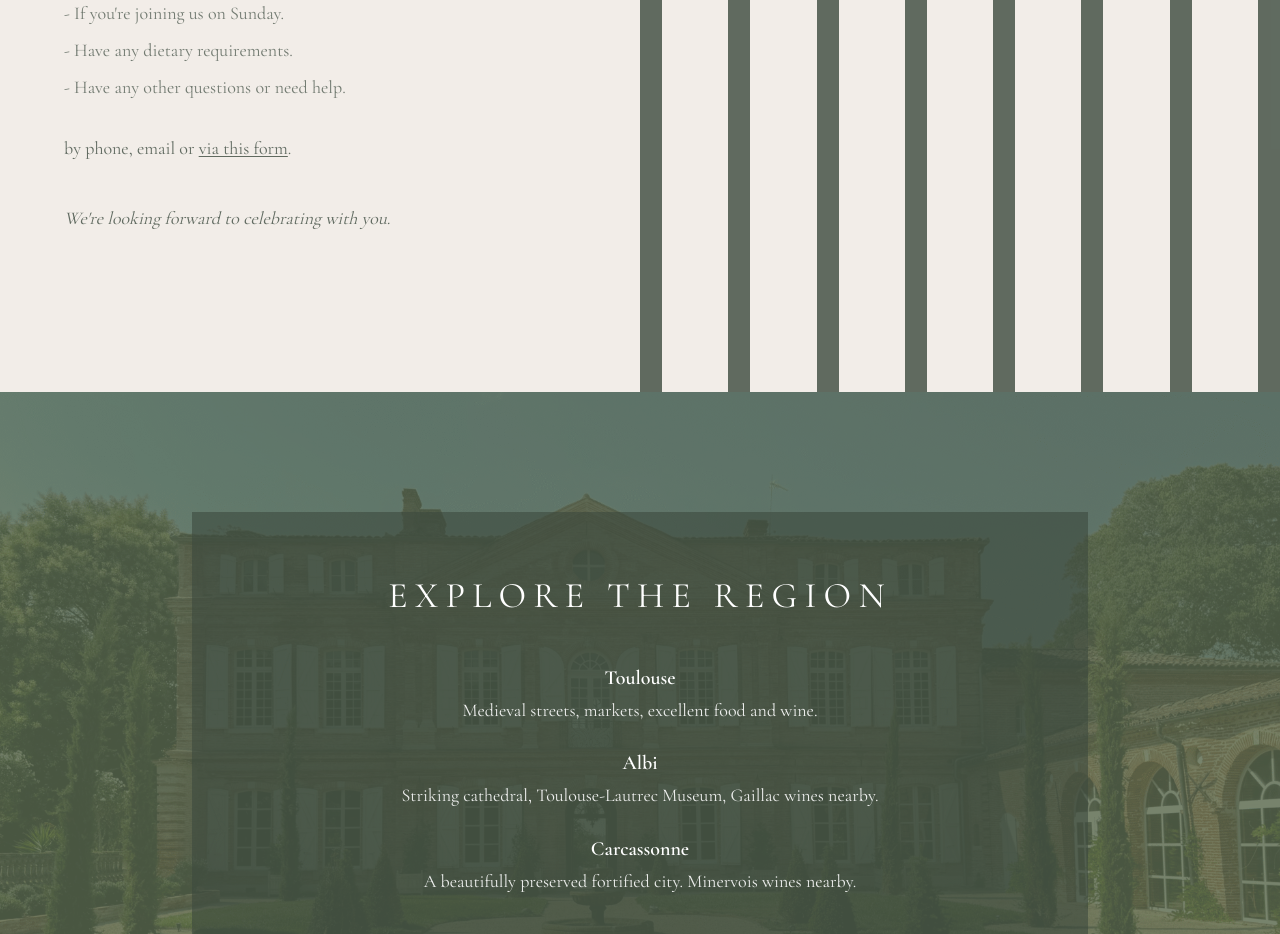
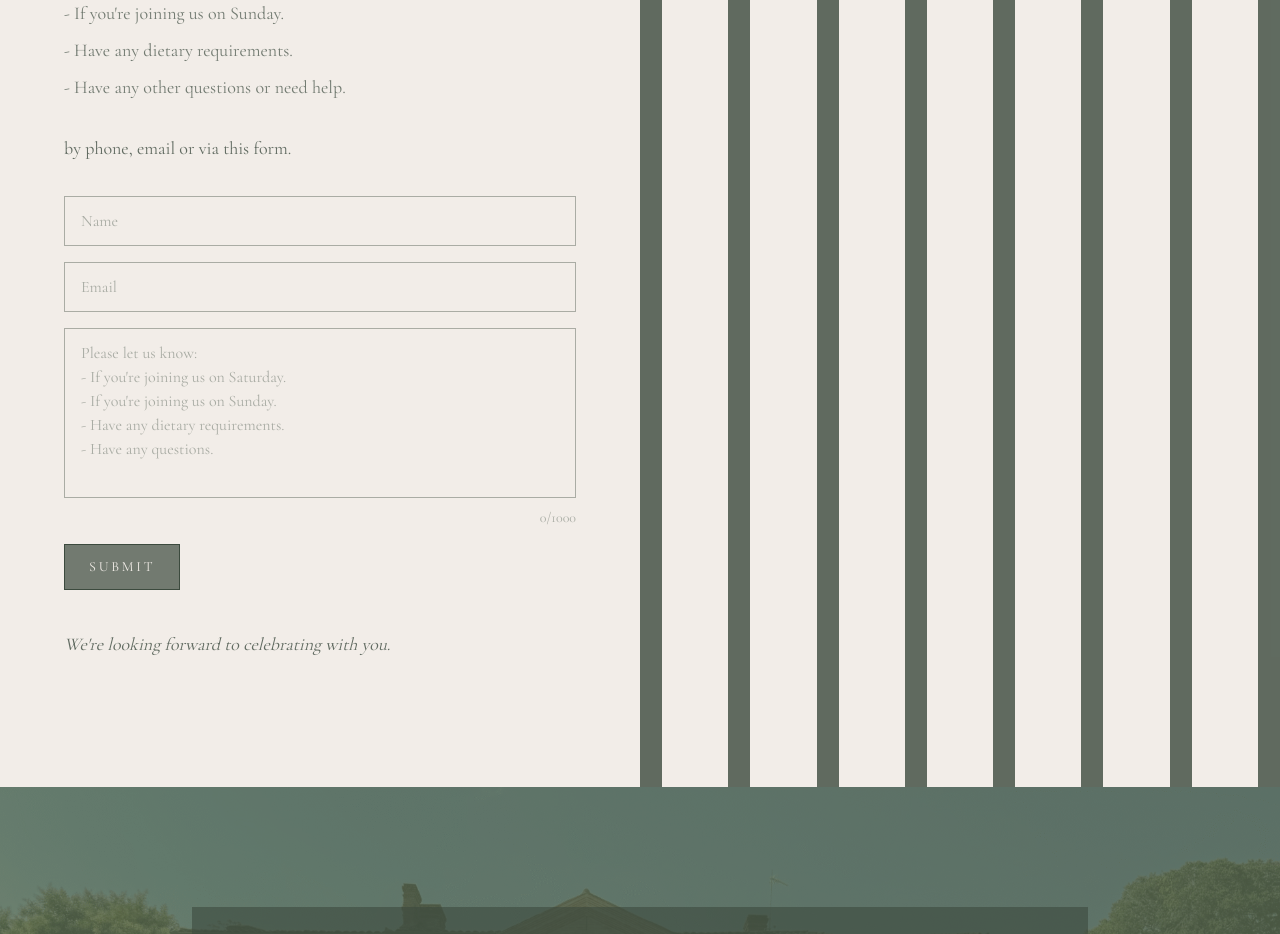
Before and after one commit to SebF0/weddingwebsite_theme, a Next.js app: page / in a window 1280 px wide. Shown: the part 5440-6374 px from the top of the page. Built offline with nearby package versions, Linux system fonts and the light colour scheme; a web font is replaced by a local one.

Commit message:
FormShowingOnWebsite

```diff
--- a/src/components/sections/RSVP.tsx
+++ b/src/components/sections/RSVP.tsx
@@ -1,6 +1,5 @@
 "use client";
 
-import { useState } from "react";
 import { SITE_CONTENT } from "@/config/content";
 import RSVPForm from "./RSVPForm";
 
@@ -13,27 +12,15 @@ const DESKTOP_GAP = `calc(150vw / ${DESKTOP_UNITS})`;
 const LINE_THICKNESS_MOBILE = "10px";
 const SPACE_SIZE_MOBILE = "16px";
 
-/** Splits description2 into the text before and after "via this form". */
-function splitDescription2(text: string) {
-  const LINK_TEXT = "via this form";
-  const idx = text.indexOf(LINK_TEXT);
-  if (idx === -1) return { before: text, after: "" };
-  return {
-    before: text.slice(0, idx),
-    after: text.slice(idx + LINK_TEXT.length),
-  };
-}
 
 /**
  * RSVP section with text on left and decorative vertical lines on right.
  * Desktop: full-height vertical lines extending to screen edge.
  * Mobile: full-width horizontal lines with alternating pattern.
- * Clicking "via this form" reveals an inline RSVP form.
+ * Includes an inline RSVP form.
  */
 export default function RSVP() {
   const { heading, description, items, closing, description2 } = SITE_CONTENT.rsvp;
-  const [showForm, setShowForm] = useState(false);
-  const { before, after } = splitDescription2(description2);
 
   return (
     <section id="rsvp" className="relative bg-cream">
@@ -58,17 +45,10 @@ export default function RSVP() {
             </ul>
 
             <p className="mt-8 font-serif-main text-lg leading-relaxed text-olive/80">
-              {before}
-              <button
-                onClick={() => setShowForm(true)}
-                className="underline underline-offset-2 hover:opacity-70"
-              >
-                via this form
-              </button>
-              {after}
+              {description2}
             </p>
 
-            {showForm && <RSVPForm />}
+            <RSVPForm />
 
             <p className="mt-10 font-serif-main text-lg italic leading-relaxed text-olive/80">
               {closing}
@@ -107,17 +87,10 @@ export default function RSVP() {
           </ul>
 
           <p className="mt-6 font-serif-main text-base leading-relaxed text-olive/80">
-            {before}
-            <button
-              onClick={() => setShowForm(true)}
-              className="underline underline-offset-2 hover:opacity-70"
-            >
-              via this form
-            </button>
-            {after}
+            {description2}
           </p>
 
-          {showForm && <RSVPForm />}
+          <RSVPForm />
 
           <p className="mt-8 font-serif-main text-base italic leading-relaxed text-olive/80">
             {closing}
```
